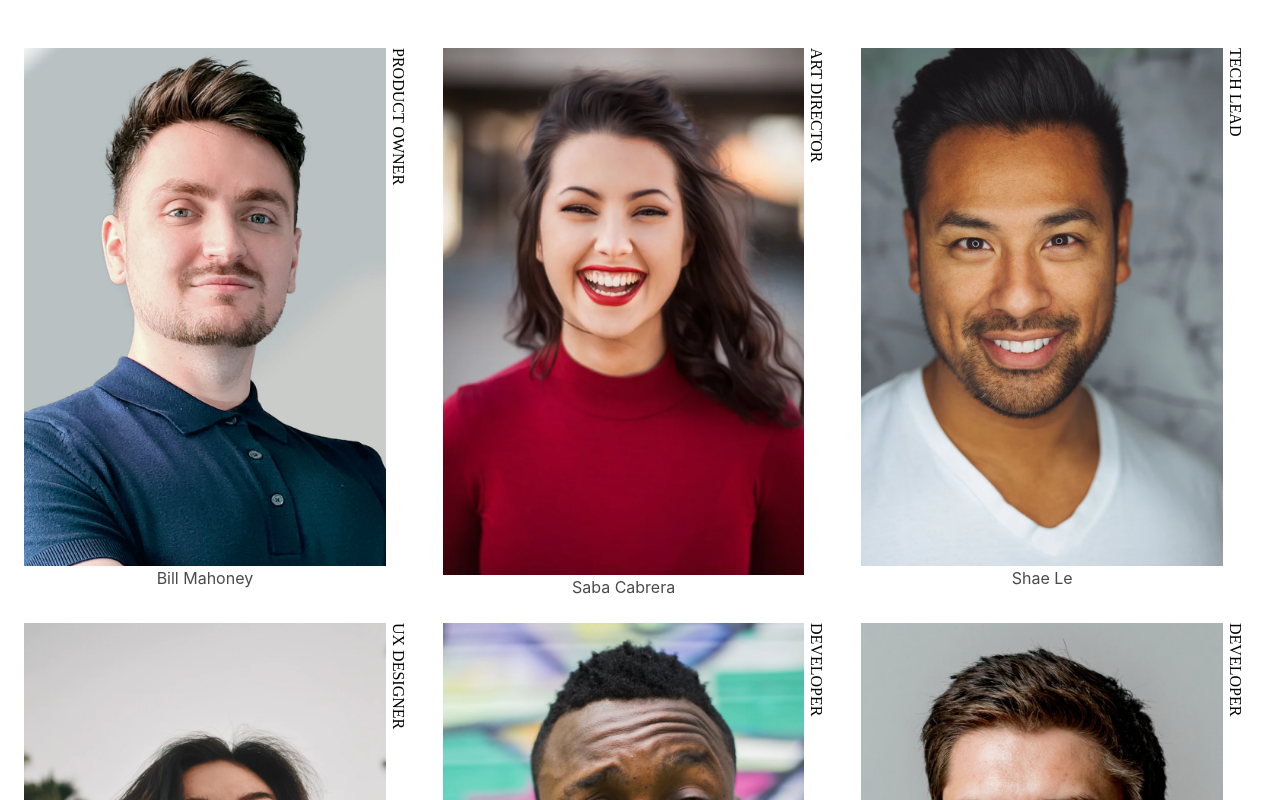
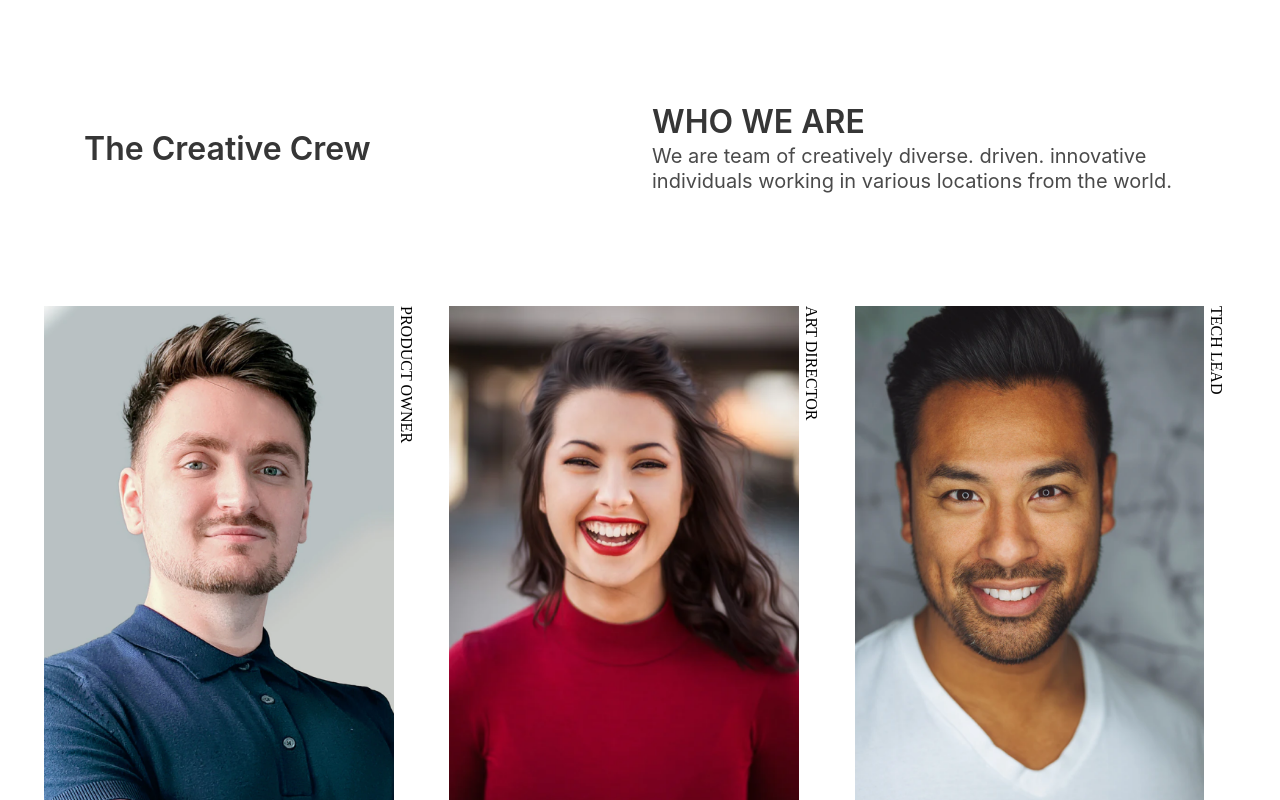
Before and after one commit to weirdyang/dev-challenge-team, a plain HTML site: page index.html in a window 1280 px wide. Shown: the top 800 px of the page. Drawn offline with nearby package versions, Linux system fonts and the light colour scheme.

Commit message:
adding profile

```diff
--- a/index.html
+++ b/index.html
@@ -23,6 +23,23 @@
 </head>
 
 <body>
+  <section class="profile">
+    <div class="columns is-centered is-vcentered">
+      <div class="column is-half">
+        <p class="title">
+          The Creative Crew
+        </p>
+      </div>
+      <div class="column">
+        <p class="title">
+          WHO WE ARE
+        </p>
+        <p class="subtitle">
+          We are team of creatively diverse.  driven.  innovative individuals working in various locations from the world.
+        </p>
+      </div>
+    </div>
+  </section>
   <section class="section">
     <div id="main-container" class="columns is-mobile is-multiline is-centered">
     </div>
--- a/style.css
+++ b/style.css
@@ -16,16 +16,18 @@
 
     transition: all 1s ease-out;
 }
-.job-tag:hover{
-    color: #ff0000;
-}
 
 .name-tag{
+    font-weight: bolder;
     font-size: 2vh;
-    transition: all 1s ease-out;
+    transition: all 2s cubic-bezier(0.55, 0.085, 0.68, 0.53);
 }
-.name-tag:hover{
-    color: #ff0000;
+.job-tag:hover,
+.name-tag:hover,
+.profile:hover{
+    text-shadow: 0 0 10px dimgrey !important;
+    transform: translateY(20px);
+    opacity: 0;
 }
 
 .image-tag{
@@ -37,3 +39,12 @@
 .image-tag:hover{
     opacity: 0;
 }
+body{
+    padding: 20px;
+    margin-top: 20px;
+}
+.profile{
+    padding: 2em;
+    margin: 2em;
+    transition: all 4s cubic-bezier(0.755, 0.05, 0.855, 0.06);
+}
```
